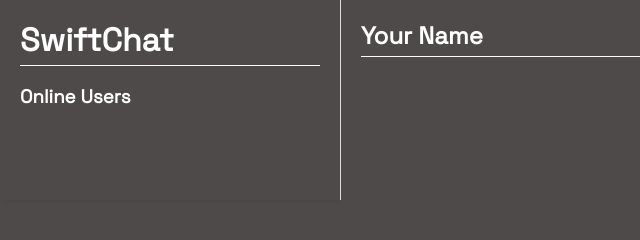
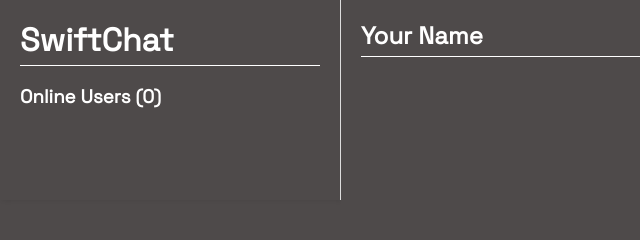
Before and after one commit to Sanika03/SwiftChat, a website: page public/index.html in a window 1280 px wide. Shown: the top 240 px of the page, 0-640 px from the left. Drawn offline with nearby package versions, Linux system fonts and the light colour scheme; no server answers.

Commit message:
feat: Display online user count in header

```diff
--- a/public/index.html
+++ b/public/index.html
@@ -12,8 +12,7 @@
     <div class="sidebar">
       <div class="header">
         <h1 class="heading">SwiftChat</h1>
-        <h3>Online Users</h3>
-        <!-- Display the list of online users -->
+        <h3>Online Users <span class="online-count">(0)</span></h3>
         <ul class="online-users">
           <!-- List items will be dynamically added here -->
         </ul>
```
